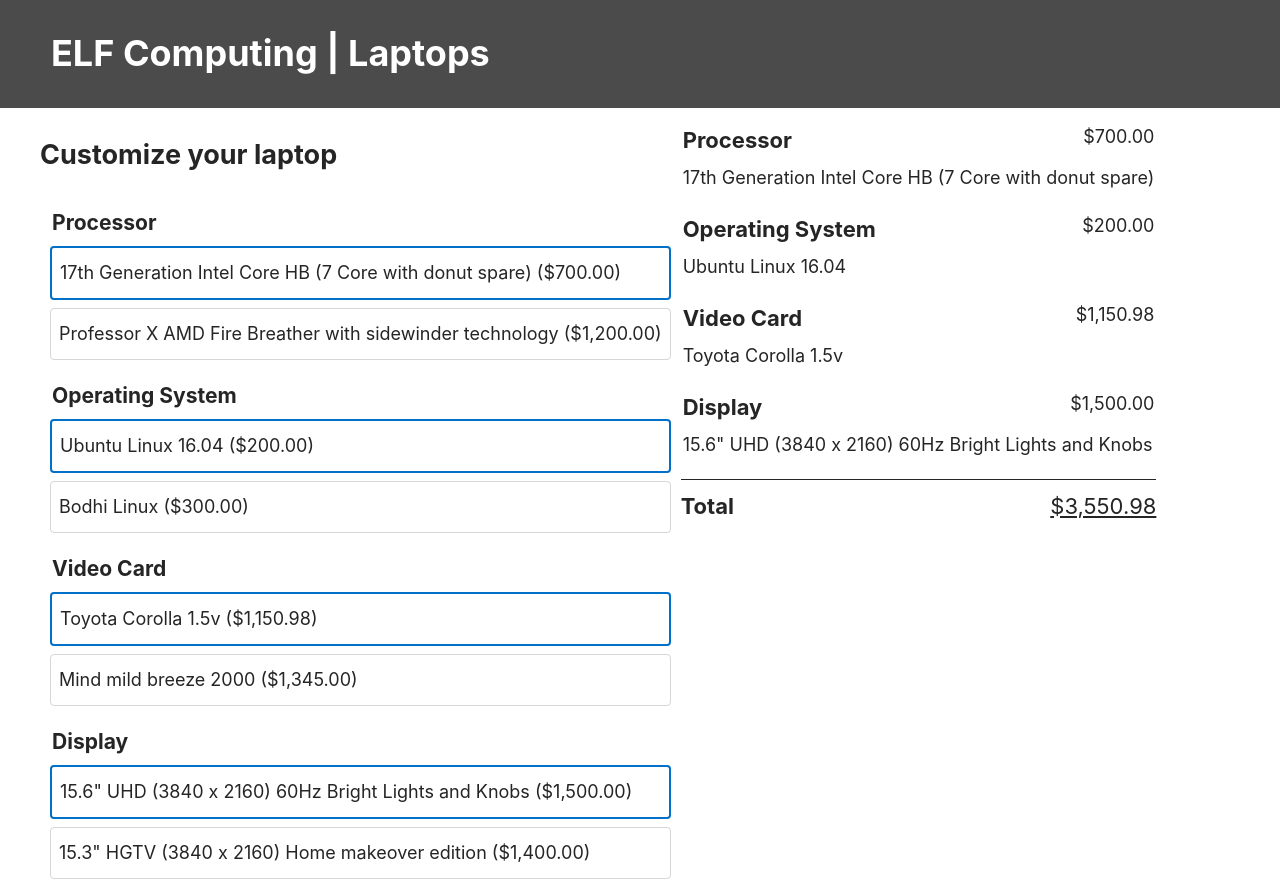
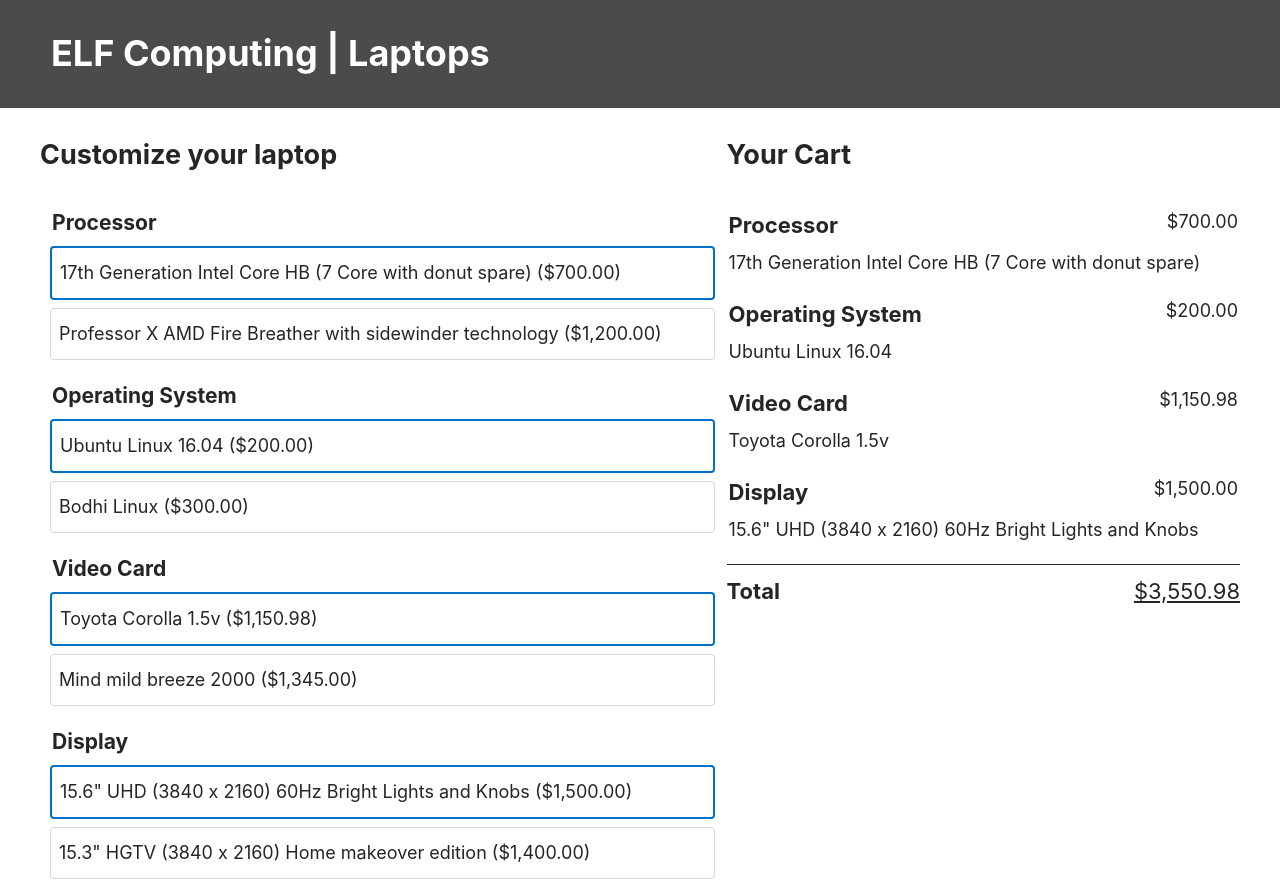
Before and after one commit to oliviadavis593/ELF-Computing, a React (Create React App) app: page / in a window 1280 px wide. Built offline with nearby package versions, Linux system fonts and the light colour scheme.

Commit message:
removed and added necessary class names for component

```diff
--- a/src/Feature/Feature.js
+++ b/src/Feature/Feature.js
@@ -1,4 +1,5 @@
 import React from 'react';
+import './Feature.css'
 
 export default props => {
   const { isChecked, hash, slug, itemName, itemCost, feature, item, updateFeature } = props;
--- a/src/Option/Option.js
+++ b/src/Option/Option.js
@@ -1,4 +1,5 @@
 import React from 'react';
+import './Option.css'
 
 export default props => {
   const { name, hash, cost, feature } = props;
--- a/src/Summary/Summary.js
+++ b/src/Summary/Summary.js
@@ -26,12 +26,13 @@ class Summary extends Component {
     });
 
     return(
-      <div>
+      <section className="main__summary">
+        <h2>Your Cart</h2>
         {options}
         <Total
         total={total}
         />
-      </div>
+      </section>
     )
   }
 }
```
